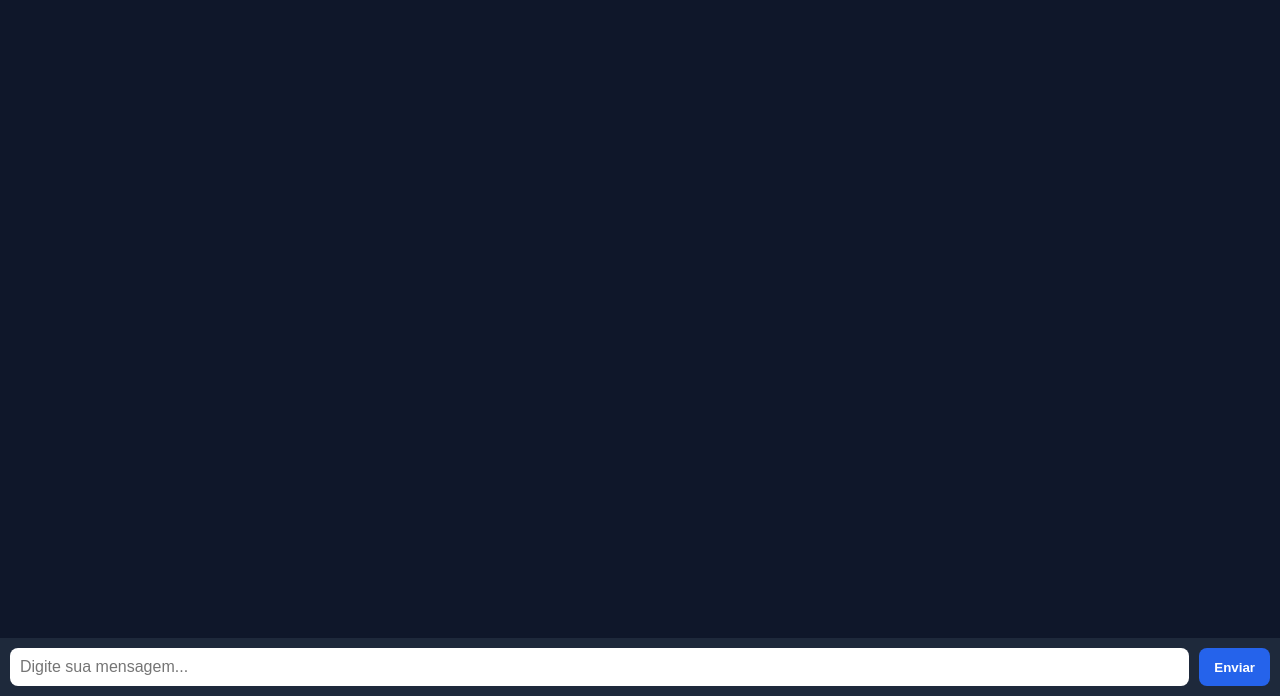
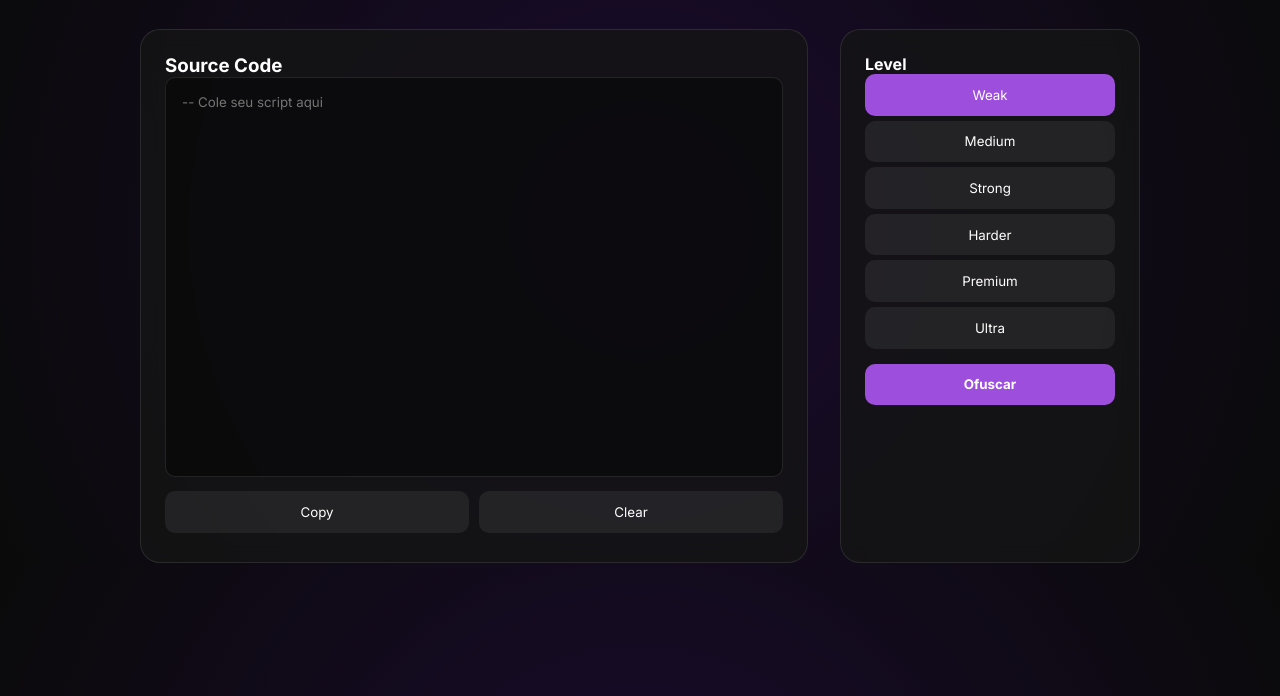
Before and after one commit to assure157tv157157157-boop/index.html, a plain HTML site: page index.html in a window 1280 px wide. Shown: the part 104-800 px from the top of the page. Drawn offline with Linux system fonts and the light colour scheme.

Commit message:
Update index.html

```diff
--- a/index.html
+++ b/index.html
@@ -1,164 +1,232 @@
 <!DOCTYPE html>
-<html lang="pt-br">
+<html lang="pt-BR">
 <head>
     <meta charset="UTF-8">
     <meta name="viewport" content="width=device-width, initial-scale=1.0">
-<title>Minha IA Gemini</title>
+    <title>Nova Obfuscator | Panel</title>
+
+    <link href="https://fonts.googleapis.com/css2?family=Inter:wght@300;400;600;700&display=swap" rel="stylesheet">
 
     <style>
+        :root {
+            --primary: #9d4edd;
+            --primary-hover: #7b2cbf;
+            --bg: #0a0a0a;
+            --card: rgba(20,20,20,0.8);
+            --border: rgba(255,255,255,0.1);
+            --text: #fff;
+            --text-dim: #aaa;
+        }
+
+        * {
+            margin:0;
+            padding:0;
+            box-sizing:border-box;
+            font-family:'Inter',sans-serif;
+        }
+
         body {
-    margin: 0;
-    font-family: Arial, sans-serif;
-    background: #0f172a;
-    color: white;
-    display: flex;
-    flex-direction: column;
-    height: 100vh;
+            background: radial-gradient(circle,#1a0b2e,#0a0a0a);
+            color:var(--text);
+            display:flex;
+            flex-direction:column;
+            align-items:center;
         }
 
         header {
-    padding: 15px;
-    background: #1e293b;
-    text-align: center;
-    font-size: 20px;
-    font-weight: bold;
+            text-align:center;
+            padding:2rem;
         }
 
-#chat {
-    flex: 1;
-    padding: 15px;
-    overflow-y: auto;
-    display: flex;
-    flex-direction: column;
+        .logo {
+            font-size:2.5rem;
+            font-weight:800;
+            background:linear-gradient(to right,#fff,var(--primary));
+            -webkit-background-clip:text;
+            -webkit-text-fill-color:transparent;
         }
 
-.message {
-    margin-bottom: 15px;
-    padding: 10px 15px;
-    border-radius: 10px;
-    max-width: 80%;
-    word-wrap: break-word;
+        .container {
+            width:95%;
+            max-width:1000px;
+            display:grid;
+            grid-template-columns:1fr 300px;
+            gap:2rem;
         }
 
-.user {
-    background: #2563eb;
-    align-self: flex-end;
+        @media(max-width:850px){
+            .container{grid-template-columns:1fr;}
         }
 
-.bot {
-    background: #334155;
-    align-self: flex-start;
+        .glass {
+            background:var(--card);
+            border:1px solid var(--border);
+            border-radius:20px;
+            padding:1.5rem;
+            backdrop-filter:blur(10px);
         }
 
-#input-area {
-    display: flex;
-    padding: 10px;
-    background: #1e293b;
-}
-
-#input {
-    flex: 1;
-    padding: 10px;
-    border-radius: 8px;
-    border: none;
-    outline: none;
-    font-size: 16px;
+        textarea {
+            width:100%;
+            height:400px;
+            background:#0006;
+            border:1px solid var(--border);
+            border-radius:10px;
+            color:#ccc;
+            padding:1rem;
+            resize:none;
         }
 
         button {
-    margin-left: 10px;
-    padding: 10px 15px;
-    border-radius: 8px;
-    border: none;
-    cursor: pointer;
-    background: #2563eb;
-    color: white;
-    font-weight: bold;
+            cursor:pointer;
+            border:none;
+            border-radius:10px;
+            padding:0.8rem;
+        }
+
+        .level-btn {
+            width:100%;
+            background:#fff1;
+            margin-bottom:5px;
+            color:#fff;
+        }
+
+        .level-btn.active {
+            background:var(--primary);
+        }
+
+        .obf-btn {
+            width:100%;
+            background:var(--primary);
+            color:#fff;
+            font-weight:700;
+            margin-top:10px;
+        }
+
+        .obf-btn:hover {
+            background:var(--primary-hover);
+        }
+
+        .toast {
+            position:fixed;
+            bottom:20px;
+            right:20px;
+            background:#2ecc71;
+            padding:10px 20px;
+            border-radius:10px;
+            display:none;
         }
     </style>
 </head>
 
 <body>
 
-<header>🤖 Minha IA Gemini</header>
+<header>
+    <h1 class="logo">Nova Obf</h1>
+    <p style="color:var(--text-dim)">Proteção de scripts Lua</p>
+</header>
 
-<div id="chat"></div>
+<div class="container">
 
-<div id="input-area">
-    <input type="text" id="input" placeholder="Digite sua mensagem..." />
-    <button onclick="sendMessage()">Enviar</button>
+    <div class="glass">
+        <h3>Source Code</h3>
+        <textarea id="codeInput" placeholder="-- Cole seu script aqui"></textarea>
+
+        <div style="display:flex;gap:10px;margin-top:10px;">
+            <button onclick="copyCode()" class="level-btn">Copy</button>
+            <button onclick="clearCode()" class="level-btn">Clear</button>
+        </div>
     </div>
 
+    <div class="glass">
+        <h4>Level</h4>
+
+        <button class="level-btn active" onclick="setLevel('weak',this)">Weak</button>
+        <button class="level-btn" onclick="setLevel('medium',this)">Medium</button>
+        <button class="level-btn" onclick="setLevel('strong',this)">Strong</button>
+        <button class="level-btn" onclick="setLevel('harder',this)">Harder</button>
+        <button class="level-btn" onclick="setLevel('premium',this)">Premium</button>
+        <button class="level-btn" onclick="setLevel('ultra',this)">Ultra</button>
+
+        <button id="obfBtn" onclick="obfuscate()" class="obf-btn">
+            Ofuscar
+        </button>
+    </div>
+
+</div>
+
+<div id="toast" class="toast">Copiado!</div>
+
 <script>
+    let currentLevel = "weak";
 
-const API_KEY = "AIzaSyBtimoOs3nYRyvjbLI7bP6GysW3P0D2vJU";
+    const apiKey = "nova_f6fe7qtco9wzdj8cd2usxq"; // ✅ SUA API
+    const apiUrl = "https://nova-obf.netlify.app/.netlify/functions/obf";
 
-const API_URL = `https://generativelanguage.googleapis.com/v1beta/models/gemini-1.5-flash:generateContent?key=${API_KEY}`;
-
-const chat = document.getElementById("chat");
-let conversationHistory = [];
-
-function addMessage(text, sender) {
-    const msg = document.createElement("div");
-    msg.classList.add("message", sender);
-    msg.innerText = text;
-    chat.appendChild(msg);
-    chat.scrollTop = chat.scrollHeight;
+    function setLevel(level, el){
+        currentLevel = level;
+        document.querySelectorAll(".level-btn").forEach(b=>b.classList.remove("active"));
+        el.classList.add("active");
     }
 
-async function sendMessage() {
-    const input = document.getElementById("input");
-    const text = input.value.trim();
-    if (!text) return;
+    async function obfuscate(){
+        const input = document.getElementById("codeInput");
+        const btn = document.getElementById("obfBtn");
 
-    addMessage(text, "user");
-    input.value = "";
+        if(!input.value.trim()){
+            alert("Coloque um script primeiro");
+            return;
+        }
 
-    addMessage("Digitando...", "bot");
+        btn.disabled = true;
+        btn.innerText = "Ofuscando...";
 
-    conversationHistory.push({
-        role: "user",
-        parts: [{ text: text }]
-    });
-
-    try {
-        const response = await fetch(API_URL, {
-            method: "POST",
-            headers: {
-                "Content-Type": "application/json"
+        try{
+            const res = await fetch(apiUrl,{
+                method:"POST",
+                headers:{
+                    "Content-Type":"application/json",
+                    "x-api-key":apiKey
                 },
-            body: JSON.stringify({
-                contents: conversationHistory
+                body:JSON.stringify({
+                    code: input.value,
+                    level: currentLevel
                 })
             });
 
-        const data = await response.json();
+            const data = await res.json();
 
-        chat.removeChild(chat.lastChild);
-
-        let botReply = data.candidates?.[0]?.content?.parts?.[0]?.text
-            || "Erro ao gerar resposta.";
-
-        addMessage(botReply, "bot");
-
-        conversationHistory.push({
-            role: "model",
-            parts: [{ text: botReply }]
-        });
-
-    } catch (error) {
-        chat.removeChild(chat.lastChild);
-        addMessage("Erro ao conectar com a IA.", "bot");
-        console.error(error);
-    }
+            if(data.success){
+                input.value = data.code;
+                showToast("Ofuscado!");
+            }else{
+                alert("Erro: " + (data.error || "Falha"));
             }
 
-document.getElementById("input").addEventListener("keypress", function(e) {
-    if (e.key === "Enter") {
-        sendMessage();
+        }catch(e){
+            alert("Erro conexão: " + e.message);
         }
-});
 
+        btn.disabled = false;
+        btn.innerText = "Ofuscar";
+    }
+
+    function copyCode(){
+        const text = document.getElementById("codeInput").value;
+        navigator.clipboard.writeText(text);
+        showToast("Copiado!");
+    }
+
+    function clearCode(){
+        document.getElementById("codeInput").value = "";
+    }
+
+    function showToast(msg){
+        const t = document.getElementById("toast");
+        t.innerText = msg;
+        t.style.display = "block";
+        setTimeout(()=>t.style.display="none",2000);
+    }
 </script>
 
 </body>
```
Lines whose indentation alone changed are shown as unchanged.
